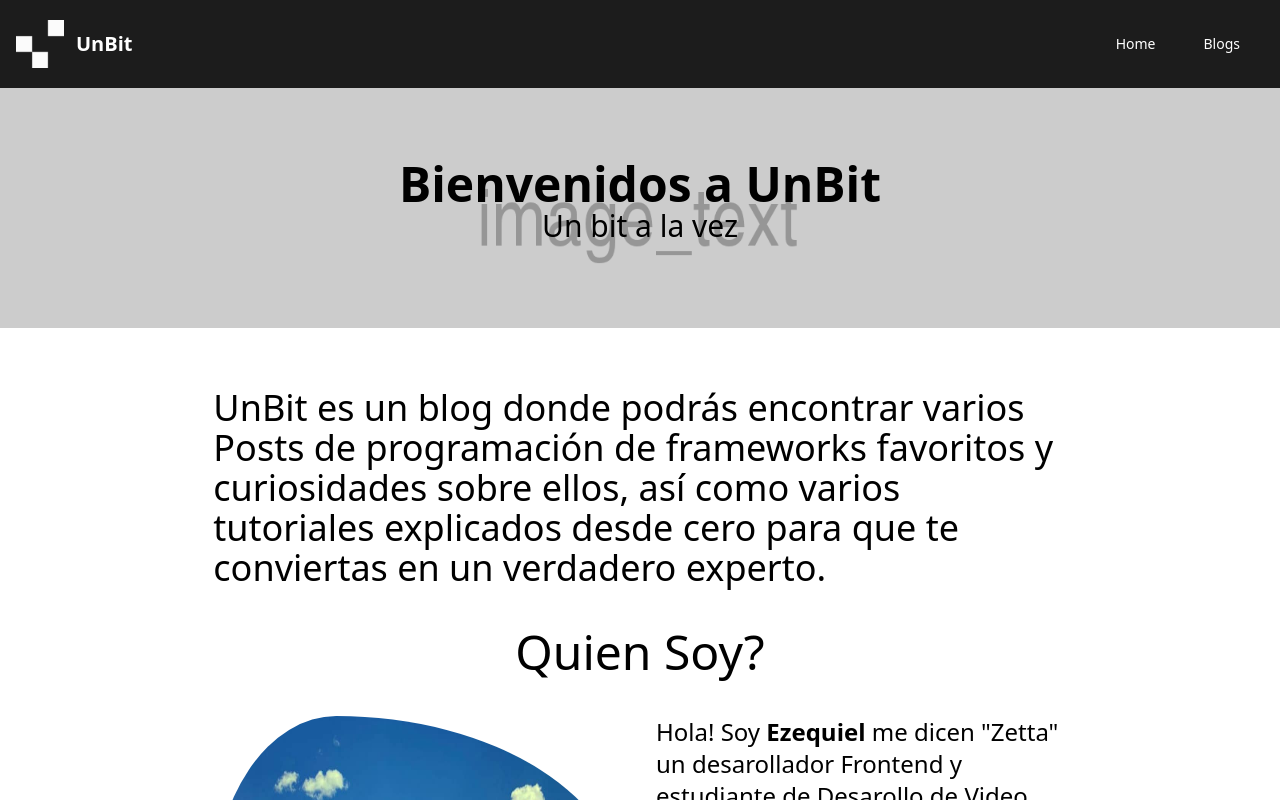
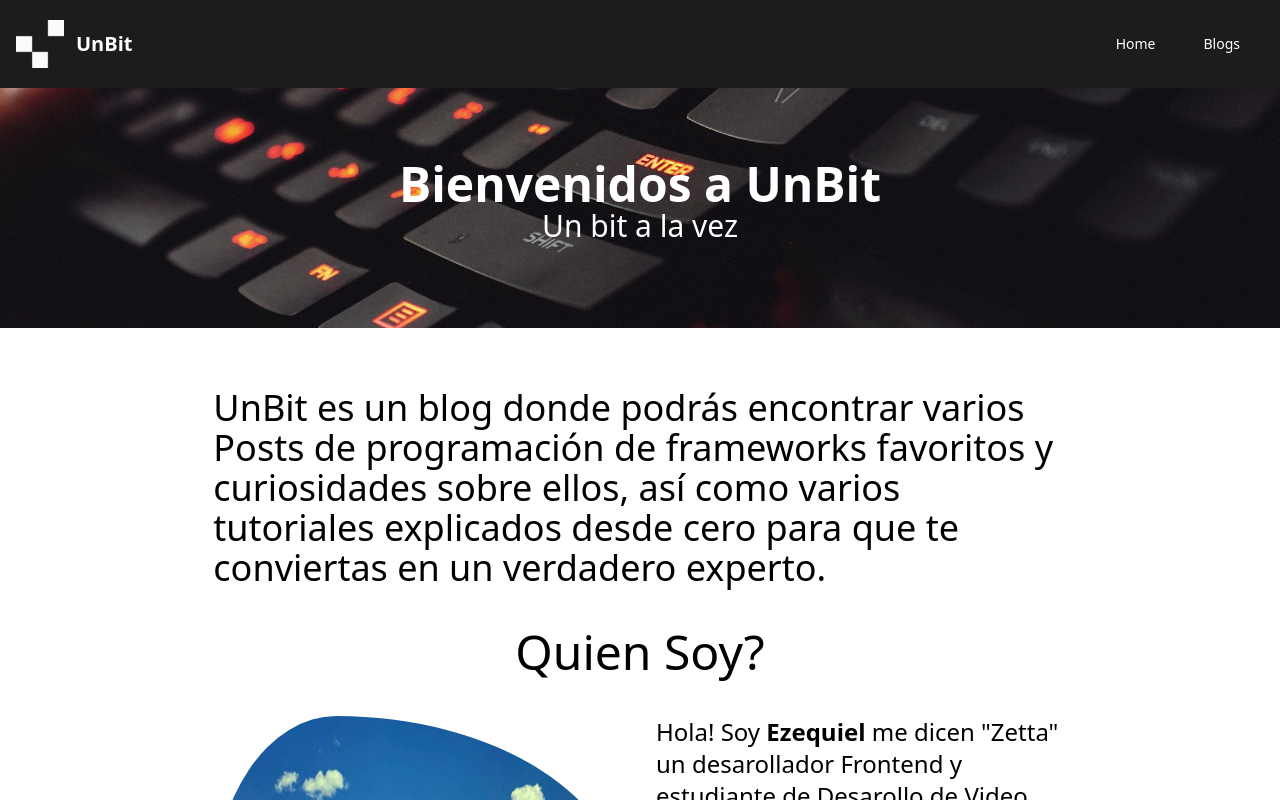
Before and after one commit to unBitDev/UnBit, a Next.js app: page / in a window 1280 px wide. Shown: the top 800 px of the page. Built offline with nearby package versions, Linux system fonts and the light colour scheme.

Commit message:
Change image banner home

```diff
--- a/app/page.tsx
+++ b/app/page.tsx
@@ -6,7 +6,7 @@ import styles from '../styles/pages/home.module.css'
 
 const Index = async () => {
   return <div className="mb-24 max-md:mb-2">
-    <Banner backgroundImage="/img/placeholders/bannerDesktop.png" title="Bienvenidos a UnBit" subtitle="Un bit a la vez" />
+    <Banner backgroundImage="/img/banner.jpeg" title="Bienvenidos a UnBit" subtitle="Un bit a la vez" sx="text-white" />
      <Container>
         <section className="py-10 max-md:py-5">
           <p className="text-4xl max-md:text-xl">UnBit es un blog donde podrás encontrar varios
--- a/src/elements/Navbar/index.tsx
+++ b/src/elements/Navbar/index.tsx
@@ -22,15 +22,15 @@ const Navbar = () => {
             <Image className="h-9 w-9 mr-3 sm:h-12 sm:w-12" width={50} height={50} alt="logo-unBit" src="/img/Logo.png"/>
             <h1 className="text-white self-center text-xl font-semibold whitespace-nowrap dark:text-white">UnBit</h1>
         </Link>
-        <button onClick={handleHidden} type="button" className="inline-flex items-center p-2 ml-3 text-sm text-gray-500 rounded-lg md:hidden hover:bg-gray-100 focus:outline-none focus:ring-2 focus:ring-gray-200 dark:text-gray-400 dark:hover:bg-gray-700 dark:focus:ring-gray-600" aria-controls="navbar-default" aria-expanded="false">
+        <button onClick={handleHidden} type="button" className="inline-flex items-center p-2 ml-3 text-sm text-gray-500 rounded-lg md:hidden hover:bg-gray-100 focus:outline-none focus:ring-2 focus:ring-gray-200" aria-controls="navbar-default" aria-expanded="false">
           <span className="sr-only">Open main menu</span>
           <AlignJustify width={40} height={40} className="text-white" />
         </button>
         <div className={`${hidden} w-full md:block md:w-auto`}>
           <ul className="flex flex-col p-4 mt-4 md:flex-row md:space-x-8 md:mt-0 md:text-sm md:font-medium">
             {Routers.map((route: Route, key: number) => (
-              <li key={key} className="hover:bg-primary py-2 px-2 rounded-xl">
-                <Link onClick={handleHidden} href={route.href} className="block py-2 pl-3 pr-4 text-white rounded md:hover:bg-transparent md:border-0 md:hover:text-blue-700 md:p-0 dark:text-gray-400 md:dark:hover:text-white dark:hover:bg-gray-700 dark:hover:text-white md:dark:hover:bg-transparent">{route.title}</Link>
+              <li key={key} className="text-white hover:bg-primary py-2 px-2 rounded-xl">
+                <Link onClick={handleHidden} href={route.href} className="block py-2 pl-3 pr-4 rounded md:hover:bg-transparent md:border-0 md:p-0">{route.title}</Link>
               </li>
             ))}
           </ul>
```
Also changed, not shown: public/img/banner.jpeg (added).
